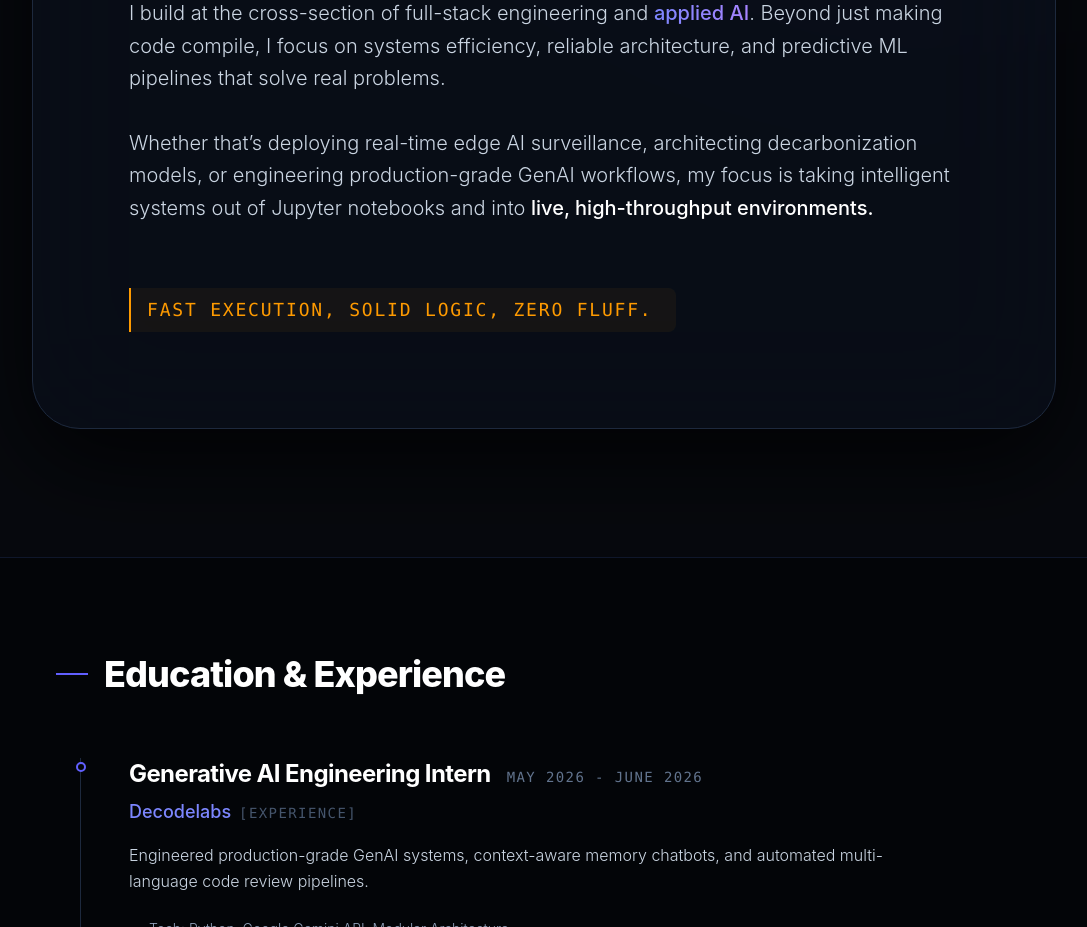
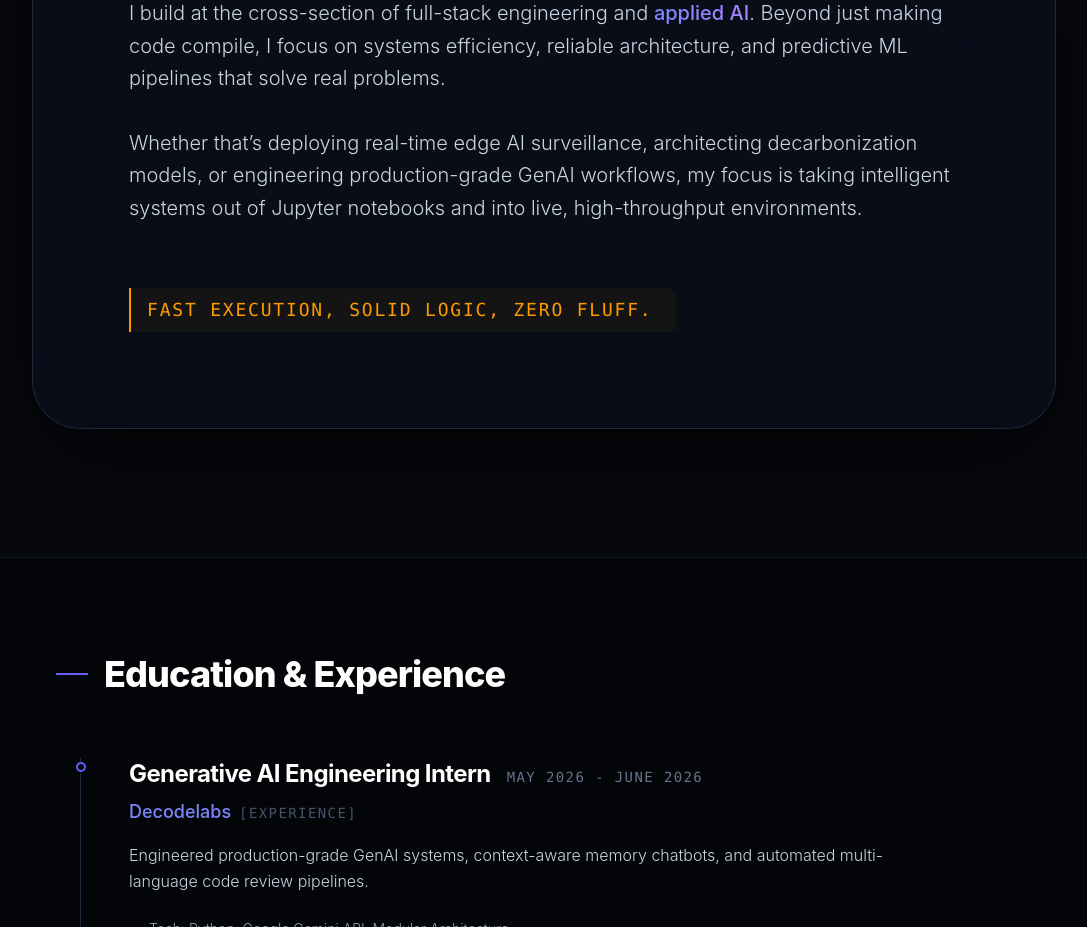
Before and after one commit to Shubhomoy919/shubhomoy-portfolio, a React (Vite) app: page / in a window 1280 px wide. Shown: the part 1140-2067 px from the top of the page, without its empty margins (96-1183 px from the left). Built offline with nearby package versions, Linux system fonts and the light colour scheme.

Commit message:
Updated Engineering Manifesto with punchy, humanized copy and refined layout

```diff
--- a/src/App.jsx
+++ b/src/App.jsx
@@ -405,7 +405,7 @@ const App = () => {
               </p>
 
               <p className="text-lg md:text-xl text-slate-300 font-light leading-relaxed">
-                Whether that’s deploying real-time edge AI surveillance, architecting decarbonization models, or engineering production-grade GenAI workflows, my focus is taking intelligent systems out of Jupyter notebooks and into <span className="text-white font-medium">live, high-throughput environments.</span>
+                Whether that’s deploying real-time edge AI surveillance, architecting decarbonization models, or engineering production-grade GenAI workflows, my focus is taking intelligent systems out of Jupyter notebooks and into live, high-throughput environments.
               </p>
 
               <p className="text-base md:text-lg text-amber-500 font-mono tracking-widest uppercase mt-8 border-l-2 border-amber-500 pl-4 bg-amber-500/5 py-2 inline-block pr-6 rounded-r-lg">
```
